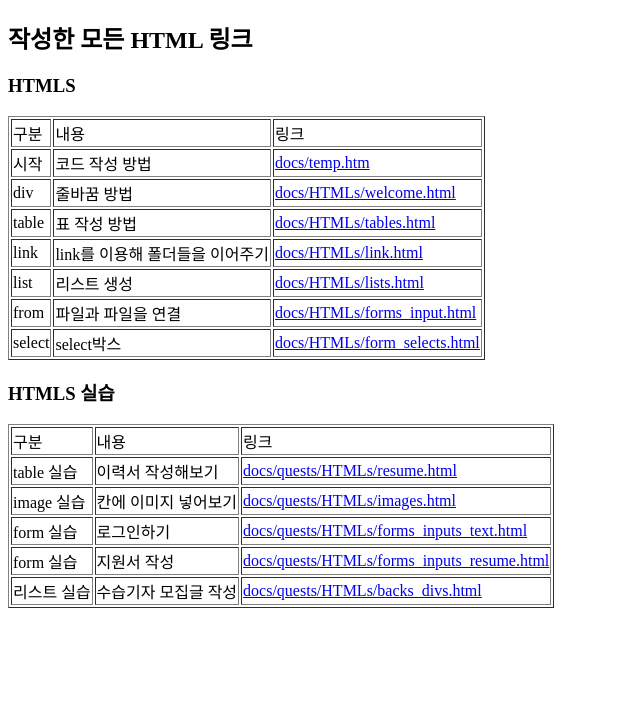
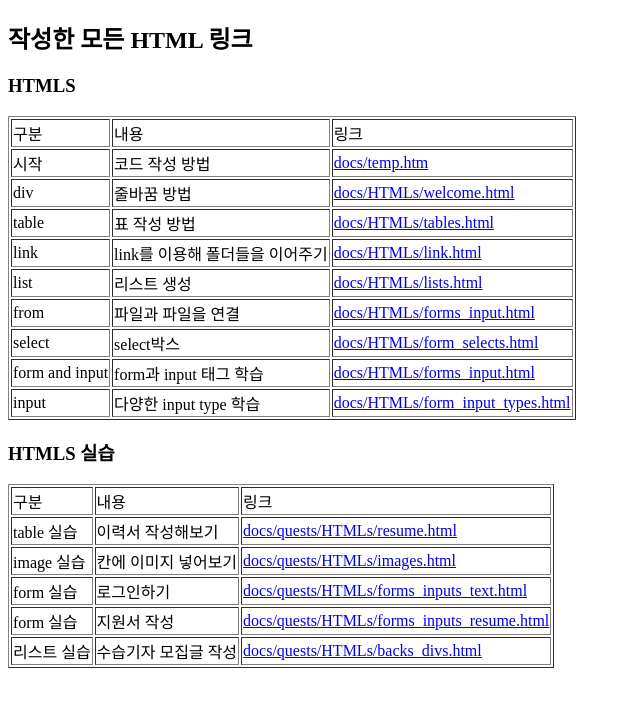
Before and after one commit to skymined/study_publishings, a plain HTML site: page docs/main.html in a window 1280 px wide. Shown: the whole page, without its empty margins (0-640 px from the left). Drawn offline with Linux system fonts and the light colour scheme.

Commit message:
2023.11.27

```diff
--- a/docs/main.html
+++ b/docs/main.html
@@ -70,6 +70,21 @@
                 <a href="./HTMLs/form_selects.html">docs/HTMLs/form_selects.html</a>
             </td>
         </tr>
+
+        <tr>
+            <td>form and input</td>
+            <td>form과 input 태그 학습</td>
+            <td>
+                <a href="./HTMLs/forms_input.html">docs/HTMLs/forms_input.html</a>
+            </td>
+        </tr>
+        <tr>
+            <td>input</td>
+            <td>다양한 input type 학습</td>
+            <td>
+                <a href="./HTMLs/form_input_types.html">docs/HTMLs/form_input_types.html</a>
+            </td>
+        </tr>
     </table>
 
     <h3>HTMLS 실습</h3>
```
